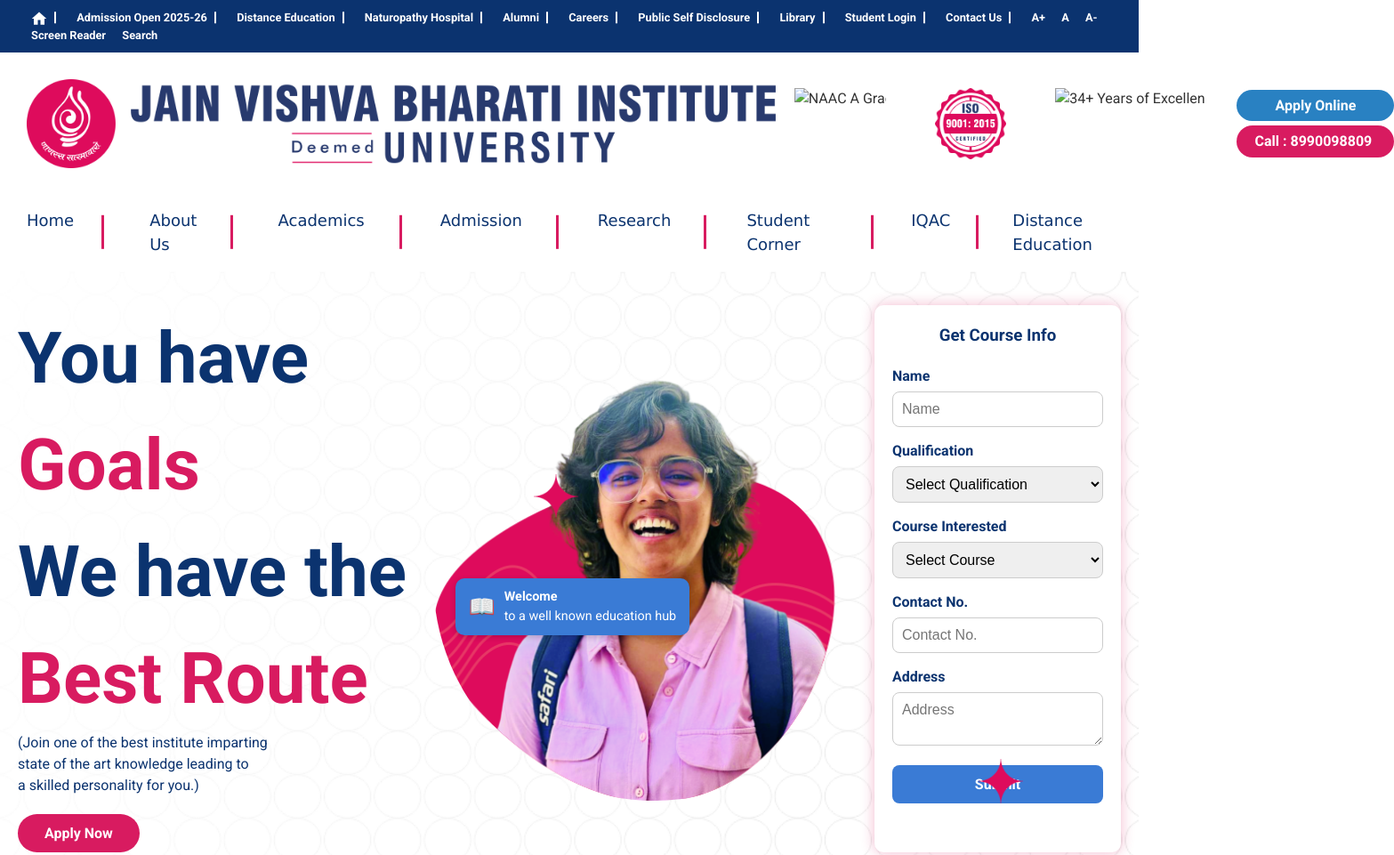
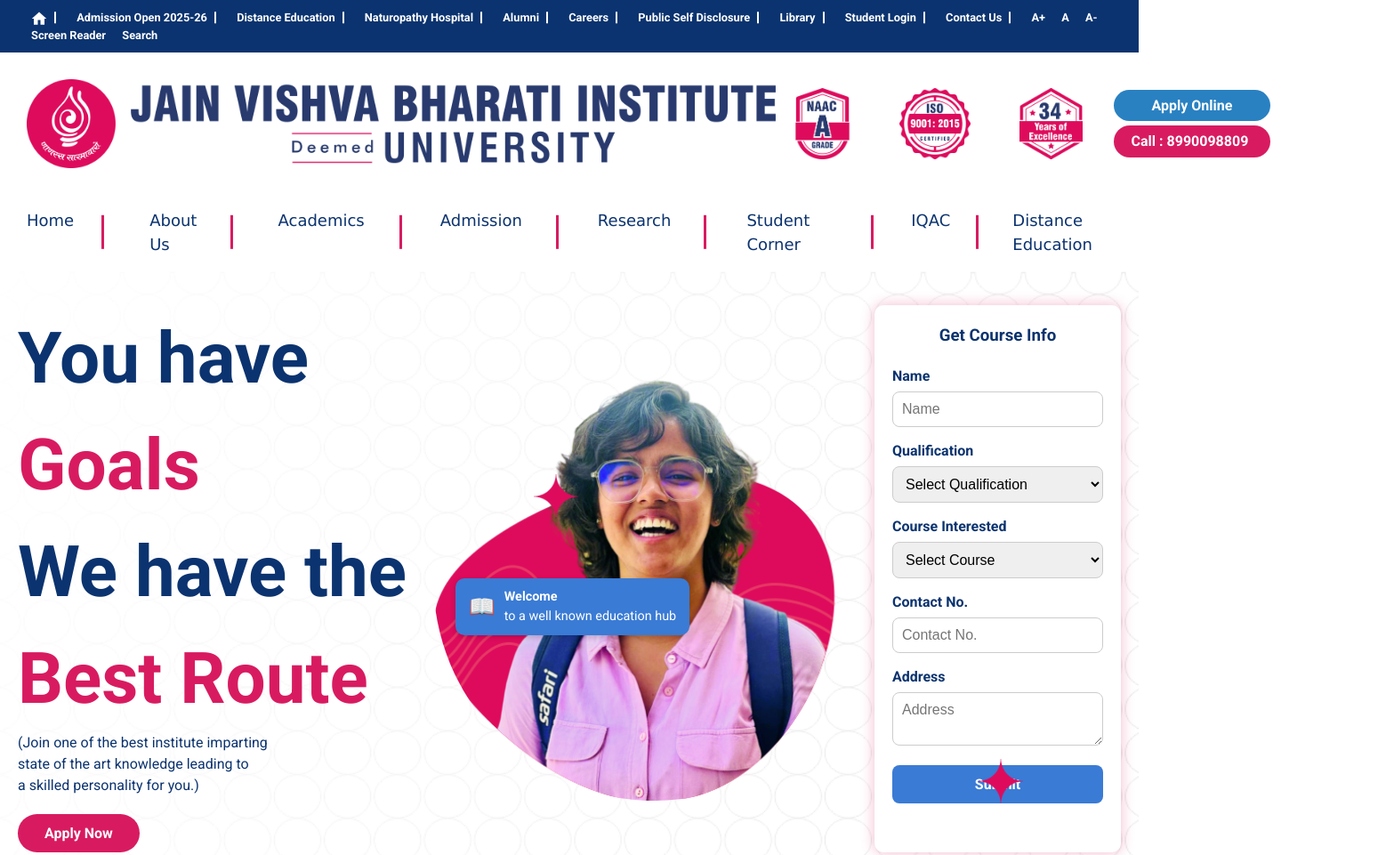
Before and after one commit to arora-sachin1/jvbiwebsite, a plain HTML site: page index.html in a window 1280 px wide. Shown: the top 961 px of the page at 89% size, 1567 px wide, since content can reach past the window. Drawn offline with Linux system fonts and the light colour scheme.

Commit message:
Update index.html

```diff
--- a/index.html
+++ b/index.html
@@ -40,9 +40,9 @@
 </div> -->
             </div>
         <div class="header-contact">
-            <div class="naac"><img src="naac.png" alt="NAAC A Grade" /></div>
+            <div class="naac"><img src="images/naac.png" alt="NAAC A Grade" /></div>
             <div class="iso"><img src="images/iso.png" alt="ISO 9001:2015" /></div>
-            <div class="years"><img src="34.png" alt="34+ Years of Excellence" /></div>
+            <div class="years"><img src="images/34.png" alt="34+ Years of Excellence" /></div>
             <div class="header-contact-1">
             <button class="apply-btn">Apply Online</button> <div class="contact-number">Call : 8990098809</div></div>
         </div>
```
